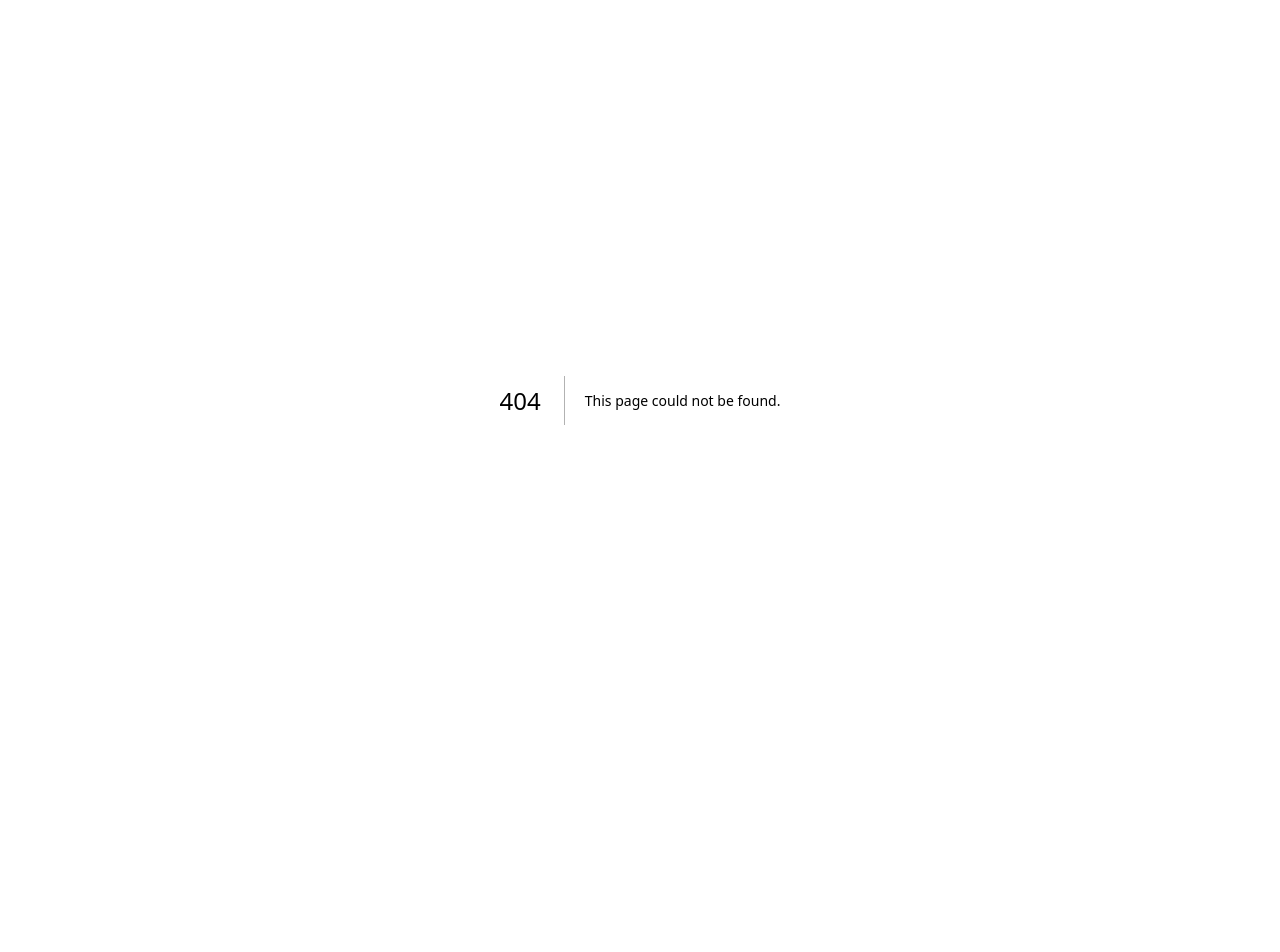
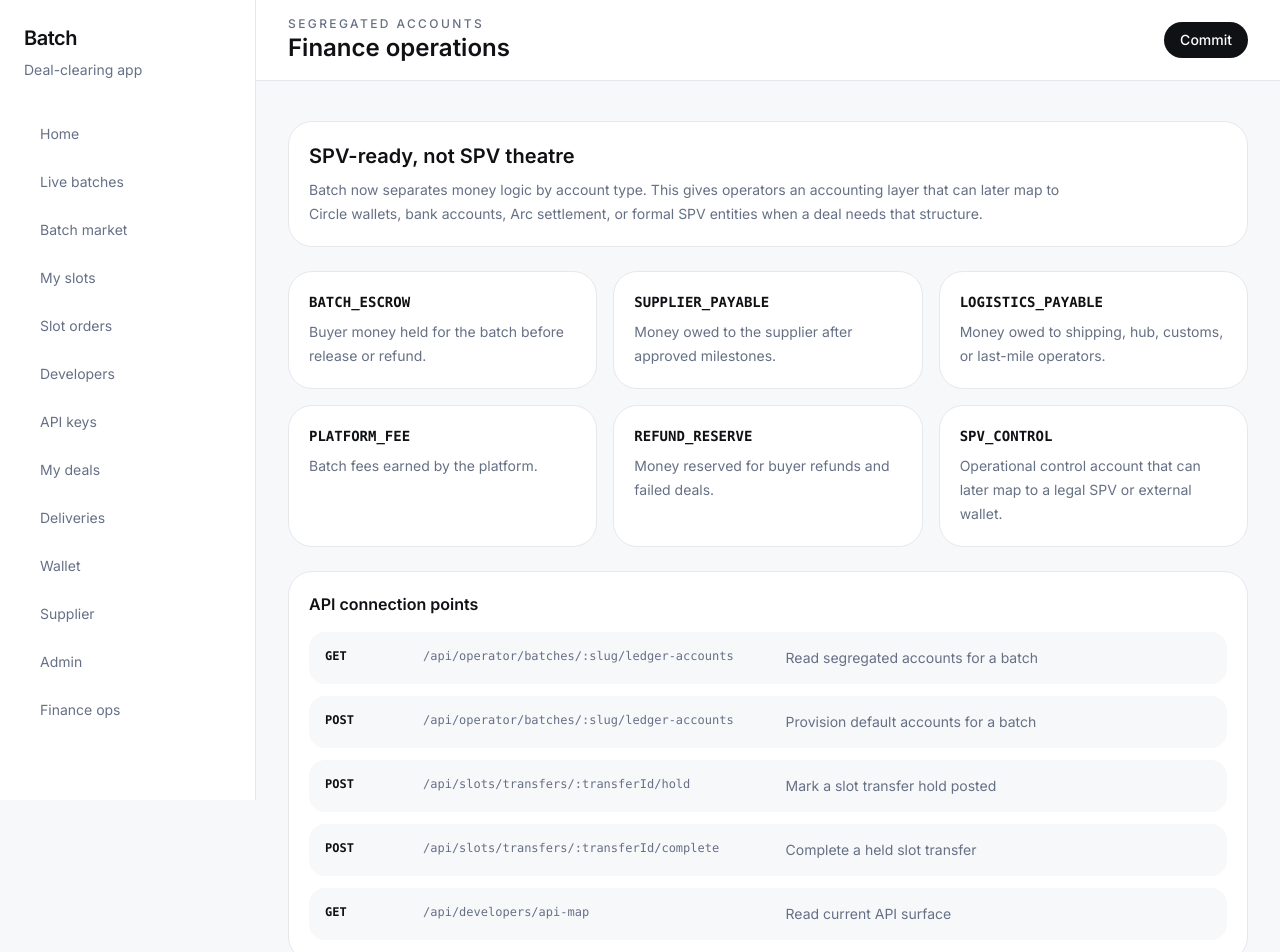
Before and after one commit to imranshiundu/Batch, a Next.js app in the folder apps/web/: page /operator/finance in a window 1280 px wide. Before the commit this address had no page. Shown: the top 952 px of the page. Before the commit the page ends 800 px from the top, so only its background shows below. Built offline with nearby package versions, Linux system fonts and the light colour scheme.

Commit message:
Frontend: add basic finance operations page

```diff
--- /dev/null
+++ b/apps/web/src/app/operator/finance/page.tsx
@@ -0,0 +1,54 @@
+import { AppShell } from "@/components/app-shell";
+import { apiRoutes } from "@/lib/api/client";
+
+const accounts = [
+  ["BATCH_ESCROW", "Buyer money held for the batch before release or refund."],
+  ["SUPPLIER_PAYABLE", "Money owed to the supplier after approved milestones."],
+  ["LOGISTICS_PAYABLE", "Money owed to shipping, hub, customs, or last-mile operators."],
+  ["PLATFORM_FEE", "Batch fees earned by the platform."],
+  ["REFUND_RESERVE", "Money reserved for buyer refunds and failed deals."],
+  ["SPV_CONTROL", "Operational control account that can later map to a legal SPV or external wallet."],
+];
+
+const routes = [
+  ["GET", "/api/operator/batches/:slug/ledger-accounts", "Read segregated accounts for a batch"],
+  ["POST", "/api/operator/batches/:slug/ledger-accounts", "Provision default accounts for a batch"],
+  ["POST", "/api/slots/transfers/:transferId/hold", "Mark a slot transfer hold posted"],
+  ["POST", "/api/slots/transfers/:transferId/complete", "Complete a held slot transfer"],
+  ["GET", apiRoutes.developerApiMap, "Read current API surface"],
+];
+
+export default function FinanceOpsPage() {
+  return (
+    <AppShell title="Finance operations" eyebrow="Segregated accounts">
+      <section className="rounded-3xl border border-line bg-white p-5">
+        <h2 className="text-xl font-semibold text-ink">SPV-ready, not SPV theatre</h2>
+        <p className="mt-2 max-w-3xl text-sm leading-6 text-muted">
+          Batch now separates money logic by account type. This gives operators an accounting layer that can later map to Circle wallets, bank accounts, Arc settlement, or formal SPV entities when a deal needs that structure.
+        </p>
+      </section>
+
+      <section className="mt-6 grid gap-4 md:grid-cols-2 lg:grid-cols-3">
+        {accounts.map(([name, text]) => (
+          <div key={name} className="rounded-3xl border border-line bg-white p-5">
+            <h3 className="font-mono text-sm font-semibold text-ink">{name}</h3>
+            <p className="mt-2 text-sm leading-6 text-muted">{text}</p>
+          </div>
+        ))}
+      </section>
+
+      <section className="mt-6 rounded-3xl border border-line bg-white p-5">
+        <h3 className="font-semibold text-ink">API connection points</h3>
+        <div className="mt-4 grid gap-3">
+          {routes.map(([method, path, purpose]) => (
+            <div key={`${method}-${path}`} className="grid gap-2 rounded-2xl bg-surface p-4 md:grid-cols-[90px_1fr_1.2fr]">
+              <span className="font-mono text-xs font-semibold text-ink">{method}</span>
+              <span className="font-mono text-xs text-muted">{path}</span>
+              <span className="text-sm text-muted">{purpose}</span>
+            </div>
+          ))}
+        </div>
+      </section>
+    </AppShell>
+  );
+}
```
